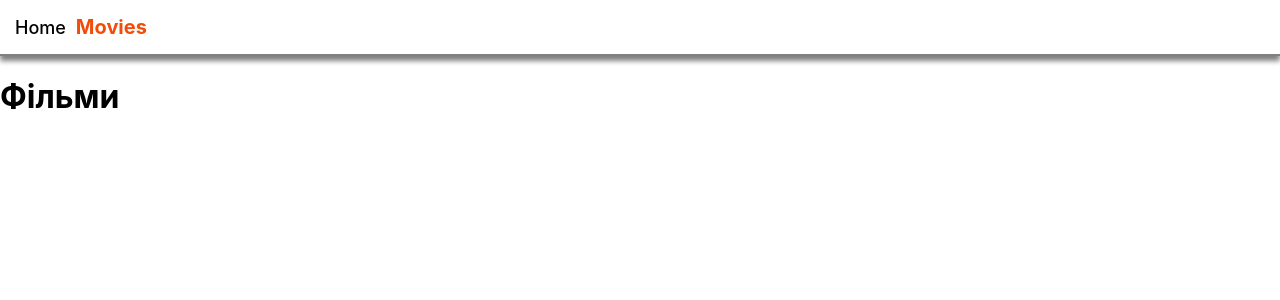
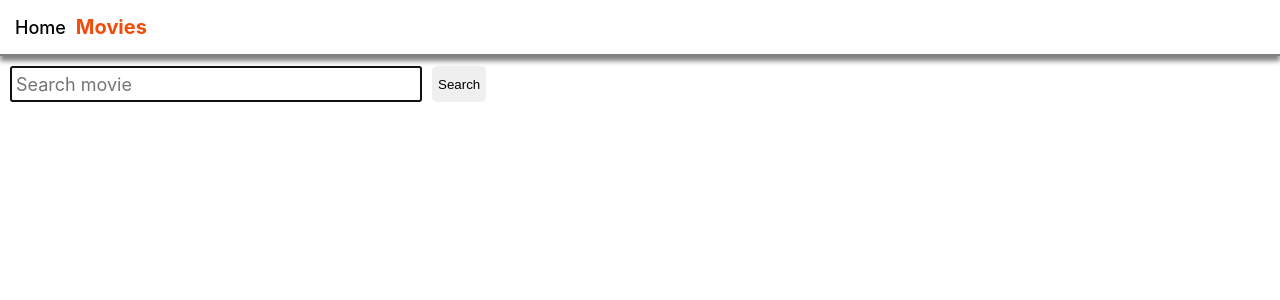
Before and after one commit to Serhii-Khrapun/goit-react-hw-05-movies, a React (Create React App) app: page /movies in a window 1280 px wide. Shown: the top 300 px of the page. Built offline with nearby package versions, Linux system fonts and the light colour scheme.

Commit message:
home page

```diff
--- a/package.json
+++ b/package.json
@@ -6,6 +6,7 @@
     "@testing-library/jest-dom": "^5.16.2",
     "@testing-library/react": "^12.1.3",
     "@testing-library/user-event": "^13.5.0",
+    "axios": "^0.26.0",
     "react": "^17.0.2",
     "react-dom": "^17.0.2",
     "react-router-dom": "^6.2.1",
--- a/src/App.js
+++ b/src/App.js
@@ -1,9 +1,11 @@
 import React from 'react';
-import { Route, Routes } from 'react-router-dom';
+import { Route, Routes, Navigate } from 'react-router-dom';
 import Navigation from './components/Navigation/Navigation';
 import HomePage from './components/HomePage/HomePage';
 import MoviesPage from './components/MoviesPage/MoviesPage';
-import NotFoundView from './components/NotFoundView/NotFoundView';
+import MovieDetailsPage from './components/MovieDetailsPage/MovieDetailsPage';
+import Cast from './components/Cast/Cast';
+import Reviews from './components/Reviews/Reviews';
 const App = () => {
   return (
     <div>
@@ -11,7 +13,12 @@ const App = () => {
       <Routes>
         <Route path="/" element={<HomePage />} />
         <Route path="/movies" element={<MoviesPage />} />
-        <Route element={<NotFoundView />} />
+
+        <Route path="/movies/:movieId" element={<MovieDetailsPage />}>
+          <Route path="/movies/:movieId/cast" element={<Cast />} />
+          <Route path="/movies/:movieId/reviews" element={<Reviews />} />
+        </Route>
+        <Route path="*" element={<Navigate to="/" />} />
       </Routes>
     </div>
   );
--- a/src/components/Cast/Cast.js
+++ b/src/components/Cast/Cast.js
@@ -0,0 +1,4 @@
+const Cast = () => {
+  return <div>Cast</div>;
+};
+export default Cast;
--- a/src/components/HomePage/HomePage.js
+++ b/src/components/HomePage/HomePage.js
@@ -1,5 +1,28 @@
+import { useState, useEffect } from 'react';
+import { Link } from 'react-router-dom';
+import { moviesTrending } from '../../services/movies-api';
 const HomePage = () => {
-  return <h1>Головна сторінка</h1>;
+  const [movies, setMovies] = useState([]);
+
+  useEffect(() => {
+    fetchMovies();
+  }, []);
+
+  const fetchMovies = () => {
+    moviesTrending().then(res => {
+      setMovies([...res.data.results]);
+    });
+  };
+
+  return (
+    <ul>
+      {movies.map(movie => (
+        <li key={movie.id}>
+          <Link to={`/movies/${movie.id}`}>{movie.title || movie.name}</Link>
+        </li>
+      ))}
+    </ul>
+  );
 };
 
 export default HomePage;
--- a/src/components/MovieDetailsPage/MovieDetailsPage.js
+++ b/src/components/MovieDetailsPage/MovieDetailsPage.js
@@ -0,0 +1,46 @@
+import { movieDetails } from '../../services/movies-api';
+import { useParams, Link, Outlet } from 'react-router-dom';
+import { useState, useEffect } from 'react';
+const MovieDetailsPage = () => {
+  const [movieInfo, setMovieInfo] = useState({});
+  const { movieId } = useParams();
+  useEffect(() => {
+    movieDetails(movieId).then(res => {
+      setMovieInfo(res.data);
+    });
+  }, [movieId]);
+
+  console.log(movieInfo);
+  return (
+    <div>
+      <img src={`https://image.tmdb.org/t/p/w400${movieInfo.poster_path}`} alt="Poster" />
+      <div>
+        <h1>
+          {movieInfo.title}({movieInfo.release_date})
+        </h1>
+        <p>User score: {movieInfo.vote_average * 10}%</p>
+        <h2>Overview</h2>
+        <p>{movieInfo.overview}</p>
+        <h2>Genres</h2>
+        {movieInfo.genres.map(genre => (
+          <span key={genre.id}>{genre.name}</span>
+        ))}
+        <p>Genres list</p>
+      </div>
+      <div>
+        <p>Additional information</p>
+        <ul>
+          <li>
+            <Link to={`/movies/${movieId}/cast`}>Cast</Link>
+          </li>
+          <li>
+            <Link to={`/movies/${movieId}/reviews`}>Reviews</Link>
+          </li>
+        </ul>
+        <Outlet />
+      </div>
+    </div>
+  );
+};
+
+export default MovieDetailsPage;
--- a/src/components/MoviesPage/MoviesPage.js
+++ b/src/components/MoviesPage/MoviesPage.js
@@ -1,5 +1,53 @@
+import { useState } from 'react';
+import { Link } from 'react-router-dom';
+import { searchMovie } from '../../services/movies-api';
+import styles from './MoviesPage.module.css';
+
 const MoviesPage = () => {
-  return <h1>Фільми</h1>;
+  const [searchQuery, setSearchQuery] = useState('');
+  const [searchResults, setSearchResults] = useState([]);
+  const searchQueryChange = event => {
+    setSearchQuery(event.currentTarget.value.toLowerCase());
+  };
+  const handleSubmit = event => {
+    event.preventDefault();
+    if (searchQuery.trim() === '') {
+      return alert('Введіть пошуковий запит!');
+    }
+    movie(searchQuery);
+    setSearchQuery('');
+  };
+  const movie = searchQuery => {
+    searchMovie(searchQuery).then(res => {
+      setSearchResults([...res.data.results]);
+    });
+  };
+
+  return (
+    <div>
+      <form onSubmit={handleSubmit} className={styles.SearchForm}>
+        <input
+          className={styles.SearchForm_input}
+          type="text"
+          autoComplete="off"
+          autoFocus
+          placeholder="Search movie"
+          value={searchQuery}
+          onChange={searchQueryChange}
+        />
+        <button type="submit" className={styles.SearchForm_button}>
+          Search
+        </button>
+      </form>
+      <ul>
+        {searchResults.map(movie => (
+          <li key={movie.id}>
+            <Link to={`/movies/${movie.id}`}>{movie.title || movie.name}</Link>
+          </li>
+        ))}
+      </ul>
+    </div>
+  );
 };
 
 export default MoviesPage;
--- a/src/components/MoviesPage/MoviesPage.module.css
+++ b/src/components/MoviesPage/MoviesPage.module.css
@@ -0,0 +1,36 @@
+.SearchForm {
+  display: flex;
+  align-items: center;
+  max-width: 600px;
+  overflow: hidden;
+  margin-top: 10px;
+}
+
+.SearchForm_button {
+  display: inline-block;
+  min-width: 50px;
+  height: 36px;
+  border: 0;
+  border-radius: 5px;
+  background-size: 40%;
+  background-repeat: no-repeat;
+  background-position: center;
+  cursor: pointer;
+  outline: none;
+}
+
+.SearchForm_input {
+  width: 400px;
+  height: 30px;
+  font: inherit;
+  font-size: 18px;
+  padding-left: 4px;
+  padding-right: 4px;
+  margin-right: 10px;
+  margin-left: 10px;
+}
+
+.SearchForm-input::placeholder {
+  font: inherit;
+  font-size: 18px;
+}
--- a/src/components/NotFoundView/NotFoundView.js
+++ /dev/null
@@ -1,4 +0,0 @@
-const NotFoundView = () => {
-  return <h1>404 СТОРІНКУ НЕ ЗНАЙДЕНО!</h1>;
-};
-export default NotFoundView;
--- a/src/components/Reviews/Reviews.js
+++ b/src/components/Reviews/Reviews.js
@@ -0,0 +1,4 @@
+const Reviews = () => {
+  return <div>Reviws</div>;
+};
+export default Reviews;
--- a/src/services/movies-api.js
+++ b/src/services/movies-api.js
@@ -0,0 +1,18 @@
+import axios from 'axios';
+
+const key = 'ae1577010b6792d62b3291f220b00a44';
+
+export const moviesTrending = () => {
+  return axios.get(`https://api.themoviedb.org/3/trending/movie/day?api_key=${key}`);
+};
+
+export const searchMovie = query => {
+  return axios.get(
+    `https://api.themoviedb.org/3/search/movie?api_key=${key}&language=en-US&query=${query}&page=1&include_adult=false`,
+  );
+};
+
+export const movieDetails = id => {
+  return axios.get(`
+https://api.themoviedb.org/3/movie/${id}?api_key=${key}&language=en-US`);
+};
```
Also changed, not shown: 1 other file (tests, documents, lock files or other folders).
